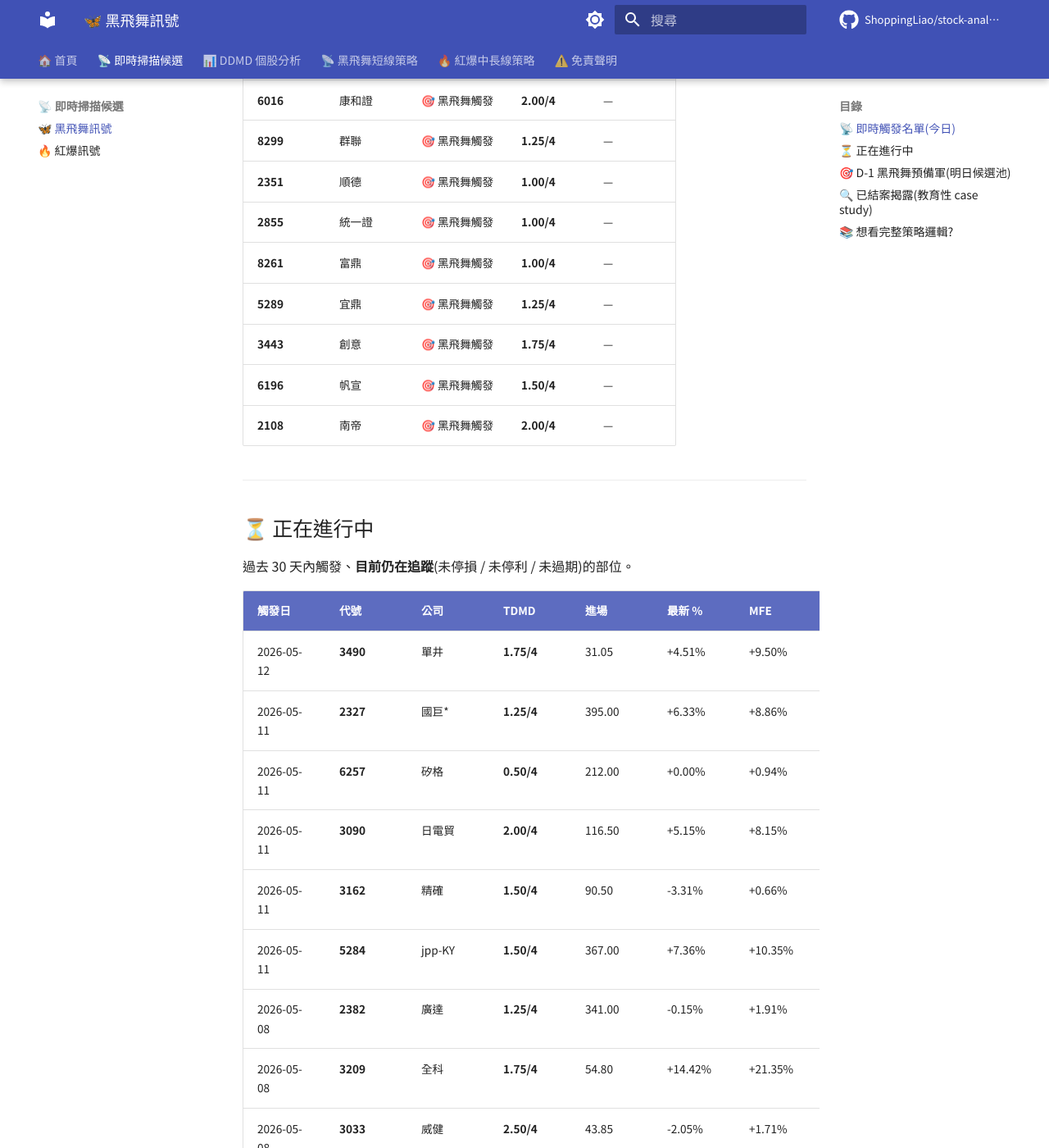
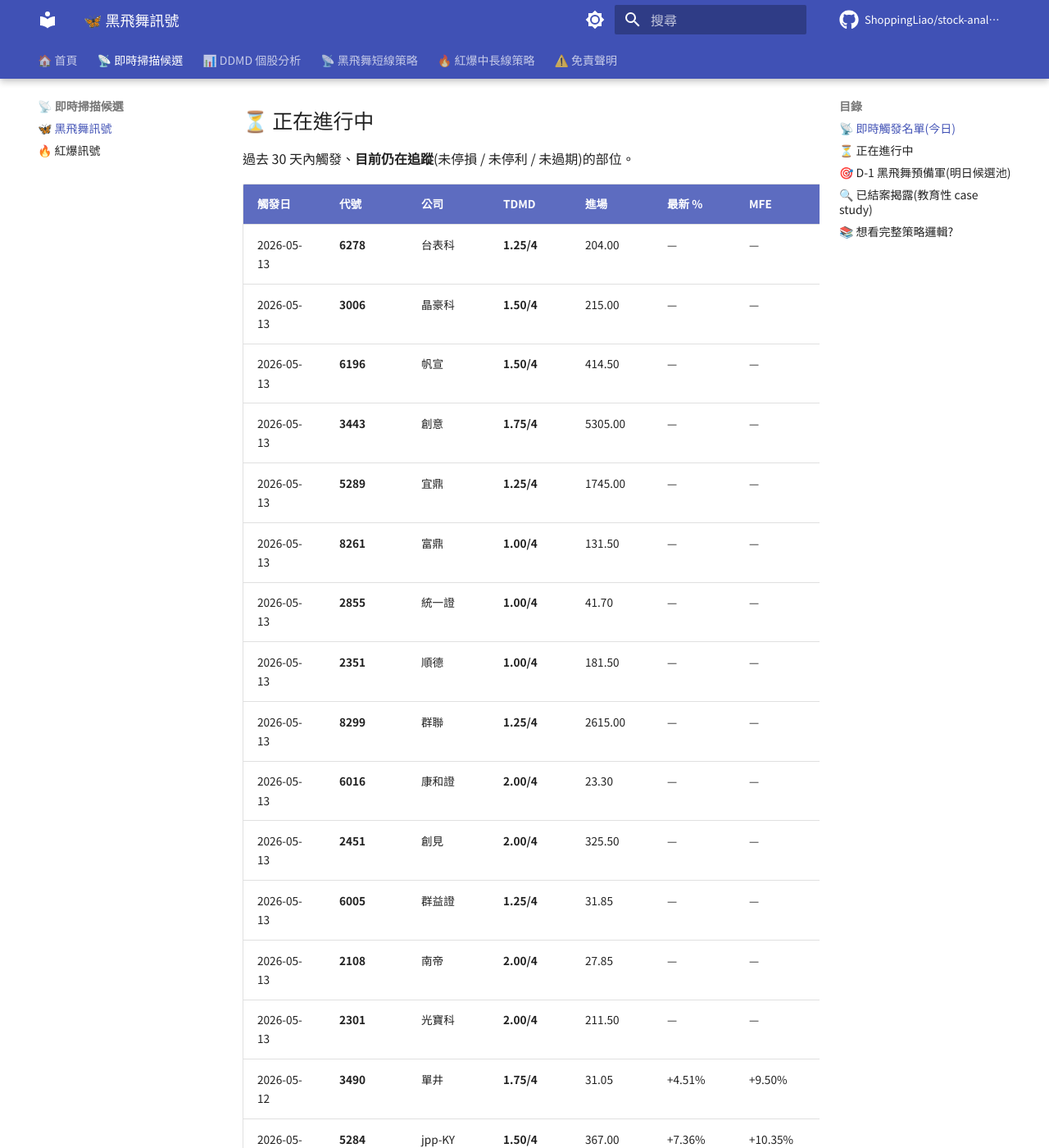
Before and after one commit to ShoppingLiao/stock-analysis-public, an MkDocs documentation site: the page built from docs/signals_black_butterfly.md, in a window 1280 px wide and 1400 px high, scrolled down 749 px. Shown: the whole window at 82% size. Built offline with MkDocs 1.6.1 and Material for MkDocs 9.7.7, drawn with Linux system fonts in a browser that asks for light colours; comment, search, counter and statistics services are not loaded; some of the changed text lies outside the part shown.

Commit message:
docs(signals): update BB + RB (2026-05-14)

```diff
--- a/docs/signals_black_butterfly.md
+++ b/docs/signals_black_butterfly.md
@@ -13,20 +13,10 @@
 
 | 代號 | 公司 | 訊號 | TDMD | DDMD 分析 |
 |------|------|------|------|----------|
-| **2301** | 光寶科 | 🎯 黑飛舞觸發 | **2.00/4** | — |
-| **6278** | 台表科 | 🎯 黑飛舞觸發 | **1.25/4** | — |
-| **3006** | 晶豪科 | 🎯 黑飛舞觸發 | **1.50/4** | — |
-| **6005** | 群益證 | 🎯 黑飛舞觸發 | **1.25/4** | — |
-| **2451** | 創見 | 🎯 黑飛舞觸發 | **2.00/4** | — |
-| **6016** | 康和證 | 🎯 黑飛舞觸發 | **2.00/4** | — |
-| **8299** | 群聯 | 🎯 黑飛舞觸發 | **1.25/4** | — |
-| **2351** | 順德 | 🎯 黑飛舞觸發 | **1.00/4** | — |
-| **2855** | 統一證 | 🎯 黑飛舞觸發 | **1.00/4** | — |
-| **8261** | 富鼎 | 🎯 黑飛舞觸發 | **1.00/4** | — |
-| **5289** | 宜鼎 | 🎯 黑飛舞觸發 | **1.25/4** | — |
-| **3443** | 創意 | 🎯 黑飛舞觸發 | **1.75/4** | — |
-| **6196** | 帆宣 | 🎯 黑飛舞觸發 | **1.50/4** | — |
-| **2108** | 南帝 | 🎯 黑飛舞觸發 | **2.00/4** | — |
+| **3702** | 大聯大 | 🎯 黑飛舞觸發 | **2.00/4** | — |
+| **4722** | 國精化 | 🎯 黑飛舞觸發 | **1.25/4** | — |
+| **2467** | 志聖 | 🎯 黑飛舞觸發 | **1.75/4** | — |
+| **6291** | 沛亨 | 🎯 黑飛舞觸發 | **1.50/4** | — |
 
 
 ---
@@ -37,16 +27,30 @@
 
 | 觸發日 | 代號 | 公司 | TDMD | 進場 | 最新 % | MFE | MAE | 狀態 |
 |--------|------|------|------|------|--------|-----|-----|------|
+| 2026-05-13 | **6278** | 台表科 | **1.25/4** | 204.00 | — | — | — | ⏸️ 待入場 |
+| 2026-05-13 | **3006** | 晶豪科 | **1.50/4** | 215.00 | — | — | — | ⏸️ 待入場 |
+| 2026-05-13 | **6196** | 帆宣 | **1.50/4** | 414.50 | — | — | — | ⏸️ 待入場 |
+| 2026-05-13 | **3443** | 創意 | **1.75/4** | 5305.00 | — | — | — | ⏸️ 待入場 |
+| 2026-05-13 | **5289** | 宜鼎 | **1.25/4** | 1745.00 | — | — | — | ⏸️ 待入場 |
+| 2026-05-13 | **8261** | 富鼎 | **1.00/4** | 131.50 | — | — | — | ⏸️ 待入場 |
+| 2026-05-13 | **2855** | 統一證 | **1.00/4** | 41.70 | — | — | — | ⏸️ 待入場 |
+| 2026-05-13 | **2351** | 順德 | **1.00/4** | 181.50 | — | — | — | ⏸️ 待入場 |
+| 2026-05-13 | **8299** | 群聯 | **1.25/4** | 2615.00 | — | — | — | ⏸️ 待入場 |
+| 2026-05-13 | **6016** | 康和證 | **2.00/4** | 23.30 | — | — | — | ⏸️ 待入場 |
+| 2026-05-13 | **2451** | 創見 | **2.00/4** | 325.50 | — | — | — | ⏸️ 待入場 |
+| 2026-05-13 | **6005** | 群益證 | **1.25/4** | 31.85 | — | — | — | ⏸️ 待入場 |
+| 2026-05-13 | **2108** | 南帝 | **2.00/4** | 27.85 | — | — | — | ⏸️ 待入場 |
+| 2026-05-13 | **2301** | 光寶科 | **2.00/4** | 211.50 | — | — | — | ⏸️ 待入場 |
 | 2026-05-12 | **3490** | 單井 | **1.75/4** | 31.05 | +4.51% | +9.50% | 1.45% | 🔵 追蹤中 |
+| 2026-05-11 | **5284** | jpp-KY | **1.50/4** | 367.00 | +7.36% | +10.35% | -2.72% | 🔵 追蹤中 |
+| 2026-05-11 | **3162** | 精確 | **1.50/4** | 90.50 | -3.31% | +0.66% | -4.75% | 🔵 追蹤中 |
+| 2026-05-11 | **3090** | 日電貿 | **2.00/4** | 116.50 | +5.15% | +8.15% | -3.43% | 🔵 追蹤中 |
+| 2026-05-11 | **6257** | 矽格 | **0.50/4** | 212.00 | +0.00% | +0.94% | -3.77% | 🔵 追蹤中 |
 | 2026-05-11 | **2327** | 國巨* | **1.25/4** | 395.00 | +6.33% | +8.86% | -1.14% | 🔵 追蹤中 |
-| 2026-05-11 | **6257** | 矽格 | **0.50/4** | 212.00 | +0.00% | +0.94% | -3.77% | 🔵 追蹤中 |
-| 2026-05-11 | **3090** | 日電貿 | **2.00/4** | 116.50 | +5.15% | +8.15% | -3.43% | 🔵 追蹤中 |
-| 2026-05-11 | **3162** | 精確 | **1.50/4** | 90.50 | -3.31% | +0.66% | -4.75% | 🔵 追蹤中 |
-| 2026-05-11 | **5284** | jpp-KY | **1.50/4** | 367.00 | +7.36% | +10.35% | -2.72% | 🔵 追蹤中 |
+| 2026-05-08 | **8210** | 勤誠 | **1.75/4** | 1415.00 | +7.42% | +12.37% | 0.00% | 🔵 追蹤中 |
+| 2026-05-08 | **3033** | 威健 | **2.50/4** | 43.85 | -2.05% | +1.71% | -3.65% | 🔵 追蹤中 |
+| 2026-05-08 | **3209** | 全科 | **1.75/4** | 54.80 | +14.42% | +21.35% | 9.49% | 🔵 追蹤中 |
 | 2026-05-08 | **2382** | 廣達 | **1.25/4** | 341.00 | -0.15% | +1.91% | -1.61% | 🔵 追蹤中 |
-| 2026-05-08 | **3209** | 全科 | **1.75/4** | 54.80 | +14.42% | +21.35% | 9.49% | 🔵 追蹤中 |
-| 2026-05-08 | **3033** | 威健 | **2.50/4** | 43.85 | -2.05% | +1.71% | -3.65% | 🔵 追蹤中 |
-| 2026-05-08 | **8210** | 勤誠 | **1.75/4** | 1415.00 | +7.42% | +12.37% | 0.00% | 🔵 追蹤中 |
 | 2026-05-07 | **1560** | 中砂 | **1.00/4** | 579.00 | +9.33% | +17.96% | -1.90% | 🔵 追蹤中 |
 | 2026-05-06 | **6147** | 頎邦 | **2.75/4** | 175.50 | +9.40% | +20.51% | 3.42% | 🔵 追蹤中 |
 
```
Also changed, not shown: other parts of docs/signals_black_butterfly.md (+1 -1 lines).
